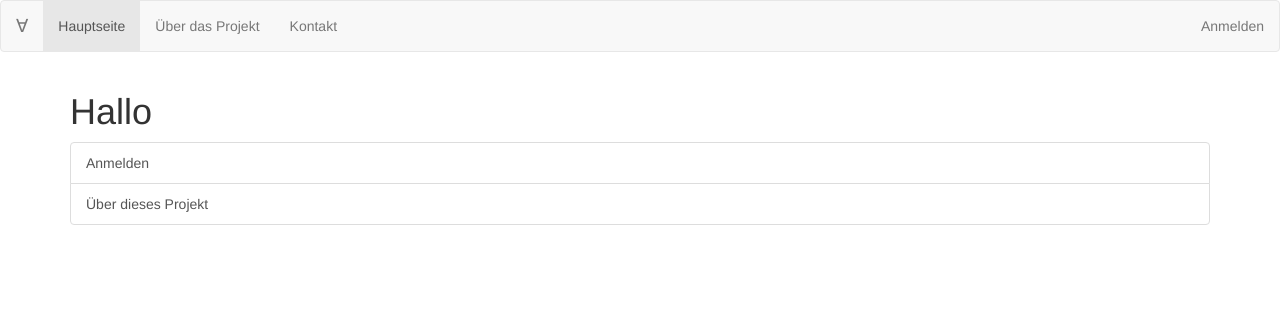
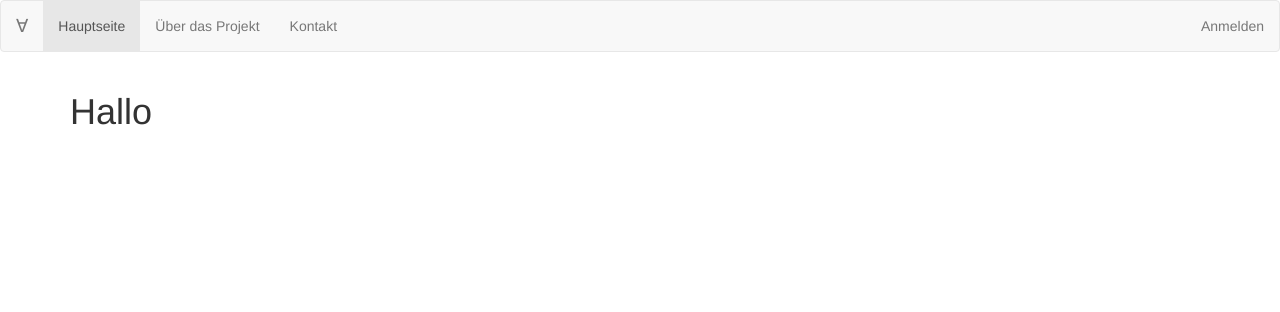
Before and after one commit to Nicholas42/zirkel-website, a Flask app: page / in a window 1280 px wide. Shown: the top 312 px of the page. Run offline with Flask 2, Linux system fonts and the light colour scheme; some libraries are stand-ins or nearby versions.

Commit message:
Removed duplicated in html index.

```diff
--- a/app/templates/main/index.html
+++ b/app/templates/main/index.html
@@ -5,10 +5,8 @@
 
     <div class="list-group">
         {% if not current_user.is_authenticated %}
-            <a class="list-group-item" href="{{ url_for("auth.login") }}">Anmelden</a>
             {# <a class="list-group-item" href="/register">Registrieren</a></li> #}
         {% else %}
-            <a class="list-group-item" href="{{ url_for("auth.logout") }}">Abmelden</a></li>
             <a class="list-group-item" href="{{ url_for("auth.change_password") }}">Passwort ändern</a></li>
             {% if current_user.is_admin() %}
                 <a class="list-group-item" href="{{ url_for("admin.panel") }}">Admin-Panel</a></li>
@@ -21,7 +19,6 @@
             <a class="list-group-item" href="{{ url_for("aufgaben_ci.serve_tex") }}">LaTeX-Hilfen</a></li>
             <a class="list-group-item" href="{{ url_for("aufgaben_ci.serve_conventions") }}">Konventionen</a></li>
         {% endif %}
-        <a class="list-group-item" href="{{ url_for("aufgaben_ci.serve_project") }}">Über dieses Projekt</a></li>
 
 
     </div>
```
